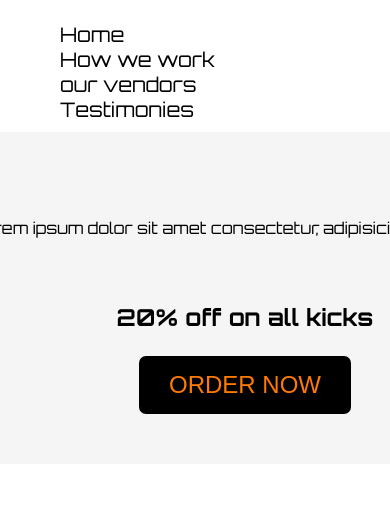
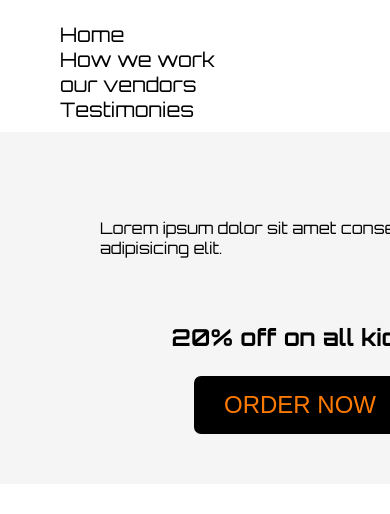
Before and after one commit to BusayoEsther/kicks, a plain HTML site: page index.html in a window 390 px wide. Shown: the top 514 px of the page. Drawn offline with Linux system fonts and the light colour scheme.

Commit message:
Update style.css

```diff
--- a/style.css
+++ b/style.css
@@ -204,11 +204,11 @@ p {
     width: 100%;
   }
   .bord {
-    width: 550px;
+    width: 400px;
     padding: 0px;
   }
   #border-1 {
-    width: 100%;
+    width: 500px;
     flex-direction: column;
     margin: 0px;
     justify-content: center;
```
